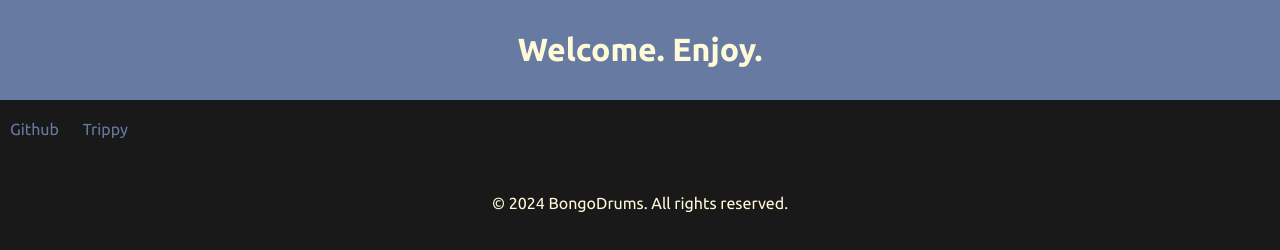
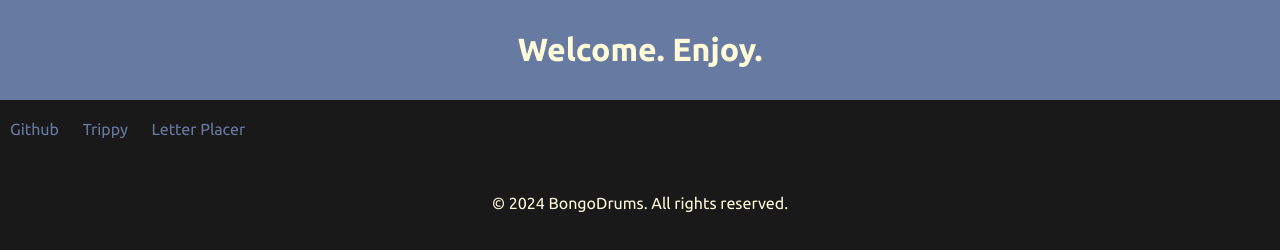
Before and after one commit to c4nbe/C0de_1, a website: page index.html in a window 1280 px wide. Drawn offline with Linux system fonts and the light colour scheme.

Commit message:
letterplacer

```diff
--- a/index.html
+++ b/index.html
@@ -54,6 +54,7 @@
     <nav>
         <a href="https://github.com/c4nbe/c4nbe">Github</a>
         <a href="https://c4nbe.github.io/C0de_1/ABSTRACTSITE/index.html">Trippy</a>
+        <a href="https://c4nbe.github.io/C0de_1/Blackmail/Companion.html">Letter Placer</a>
     </nav>
     </main>
     <footer>
```
